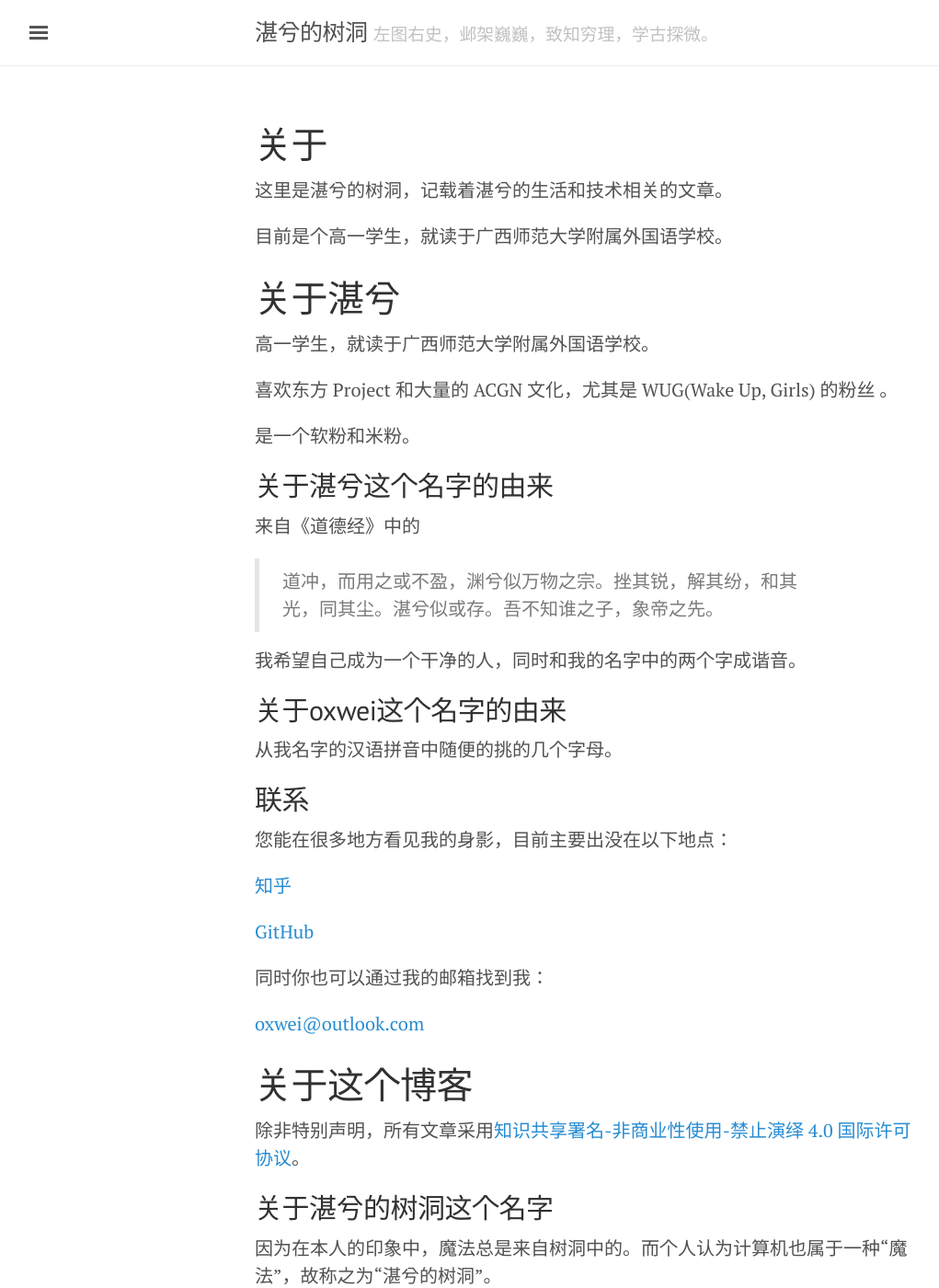
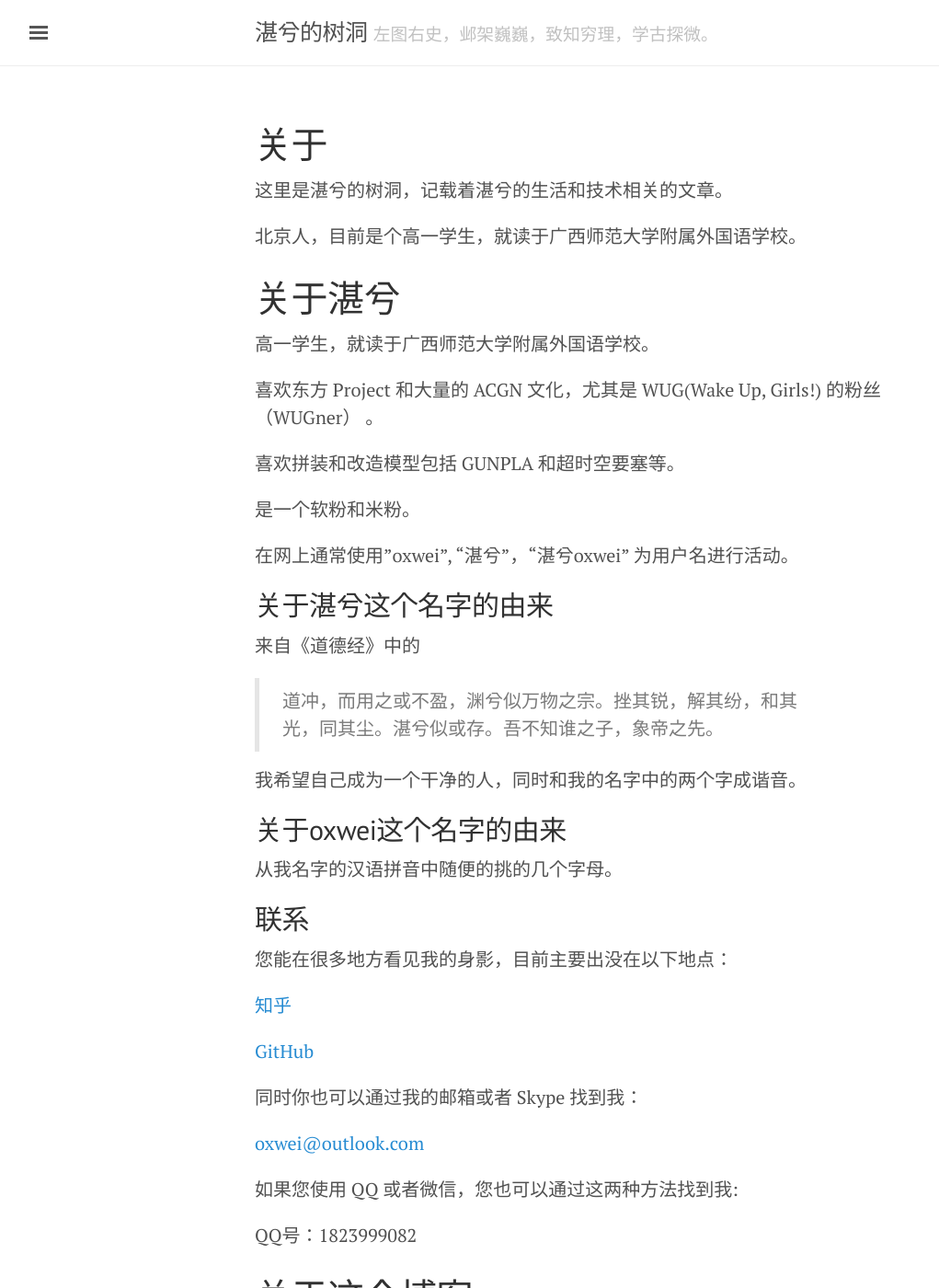
Before and after one commit to dubuqian/dubuqian.github.io, a Jekyll site: the page built from about.md, in a window 1280 px wide and 1400 px high. Shown: the whole window at 92% size, without its empty margins (3-1024 px from the left). Built offline with Jekyll 4.4.1, drawn with Linux system fonts in a browser that asks for light colours; some of the changed text lies outside the part shown.

Commit message:
Updated about page

```diff
--- a/about.md
+++ b/about.md
@@ -4,13 +4,17 @@ title: 关于
 ---
 这里是湛兮的树洞，记载着湛兮的生活和技术相关的文章。
 
-目前是个高一学生，就读于广西师范大学附属外国语学校。
+北京人，目前是个高一学生，就读于广西师范大学附属外国语学校。
 # 关于湛兮
 高一学生，就读于广西师范大学附属外国语学校。
 
-喜欢东方 Project 和大量的 ACGN 文化，尤其是 WUG(Wake Up, Girls) 的粉丝 。
+喜欢东方 Project 和大量的 ACGN 文化，尤其是 WUG(Wake Up, Girls!) 的粉丝（WUGner） 。
+
+喜欢拼装和改造模型包括 GUNPLA 和超时空要塞等。
 
 是一个软粉和米粉。
+
+在网上通常使用"oxwei", “湛兮”，“湛兮oxwei” 为用户名进行活动。
 ## 关于湛兮这个名字的由来
 来自《道德经》中的
 
@@ -26,12 +30,19 @@ title: 关于
 
 [GitHub](https://github.com/oxwei)
 
-同时你也可以通过我的邮箱找到我：
+同时你也可以通过我的邮箱或者 Skype 找到我：
 
 [oxwei@outlook.com](mailto:oxwei@outlook.com)
+
+如果您使用 QQ 或者微信，您也可以通过这两种方法找到我:
+
+QQ号：1823999082
+
 # 关于这个博客
 除非特别声明，所有文章采用[知识共享署名-非商业性使用-禁止演绎 4.0 国际许可协议](https://creativecommons.org/licenses/by-nc-nd/4.0/)。
 ## 关于湛兮的树洞这个名字
 因为在本人的印象中，魔法总是来自树洞中的。而个人认为计算机也属于一种“魔法”，故称之为“湛兮的树洞”。
+## 关于更新
+本博客不定期更新，在我宣布彻底停更前，都会有更新。目前是学生，更新缓慢。
 ## 订阅
 本博客支持[RSS](/atom.xml)，欢迎订阅。
```
